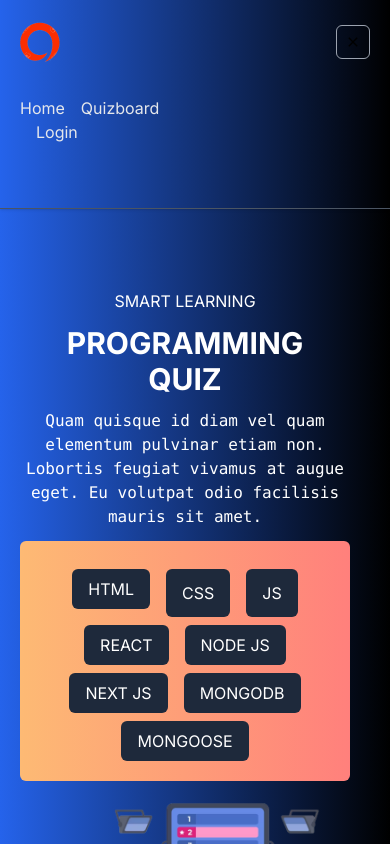
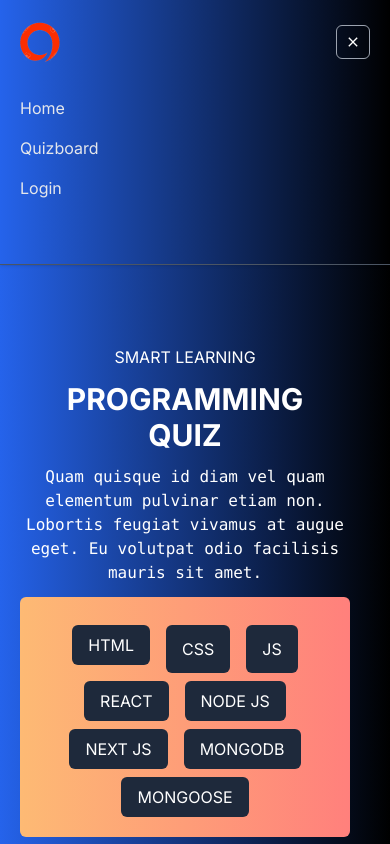
Before and after one commit to SaqlineShabbir/OnQuiz, a Next.js app: page / in a window 390 px wide. Both pictures are taken after a click on the button 354 px from the left and 41 px from the top of the page. Shown: the top 844 px of the page. Built offline with nearby package versions, Linux system fonts and the light colour scheme; no server answers.

Commit message:
header design changes

```diff
--- a/src/components/shared/Navigation.js
+++ b/src/components/shared/Navigation.js
@@ -35,7 +35,7 @@ export default function Navigation() {
 
                             {/* device controll icon */}
                             <button
-                                className="p-2 rounded-md outline-none focus:border-gray-400 focus:border"
+                                className="p-2 rounded-md outline-none text-white focus:border-gray-400 focus:border"
                                 onClick={() => setNavbar(!navbar)}
                             >
                                 {navbar ? (
@@ -58,9 +58,9 @@ export default function Navigation() {
                     >
                         <ul className="items-center justify-center space-y-8 md:flex md:space-x-4 md:space-y-0">
 
-                            <div className='lg:flex space-x-4 text-gray-200'>
-                                <Link className='cursor-pointer ' href="/">Home</Link>
-                                <Link className='cursor-pointer ' href="/quizboard">Quizboard</Link>
+                            <div className='lg:flex lg:space-x-4 text-gray-200 space-y-4 lg:space-y-0'>
+                                <li><Link className='cursor-pointer ' href="/">Home</Link></li>
+                                <li><Link className='cursor-pointer ' href="/quizboard">Quizboard</Link></li>
                                 {!user && <li>
                                     <Link className='cursor-pointer ' href="/login">Login</Link>
                                 </li>}
```
